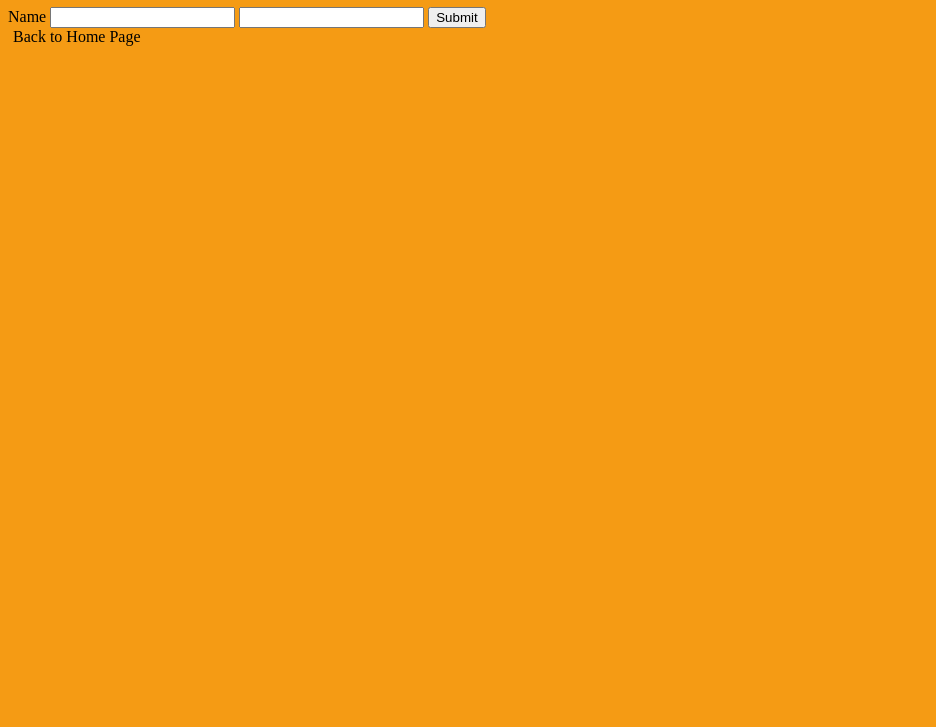
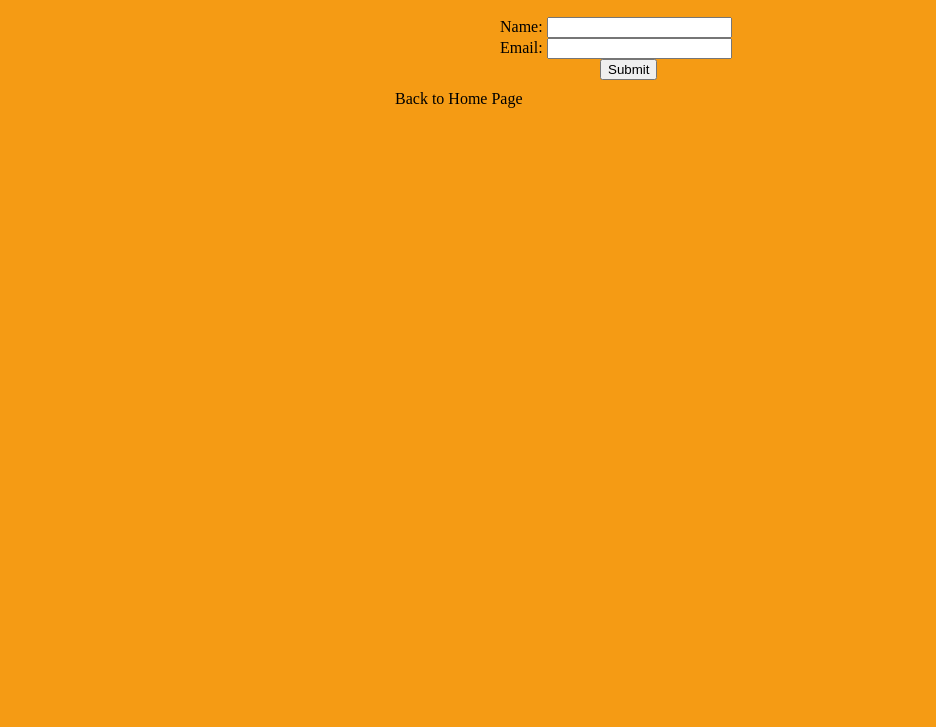
Before and after one commit to rajahwu/ball_01, a plain HTML site: page public/sign_up.html in a window 1280 px wide. Shown: the part 73-800 px from the top of the page, without its empty margins (0-936 px from the left). Drawn offline with Linux system fonts and the light colour scheme.

Commit message:
style form

```diff
--- a/public/main.css
+++ b/public/main.css
@@ -6,6 +6,9 @@
     width: 500px;
     margin: auto;
 
+}
+nav {
+    text-align: center;
 }
 
 a {
@@ -22,9 +25,6 @@
     text-align: center;
 }
 
-nav {
-    text-align: center;
-}
 
 .image {
     margin: auto;
@@ -35,3 +35,14 @@
     border: 1px solid #C27A10;
 
 }
+
+form {
+    margin-left: 100px;
+    padding: 10px;
+    gap: 5px;
+}
+
+.submit-btn {
+    margin-left: 100px;
+    text-align: center;
+}
--- a/public/sign_up.html
+++ b/public/sign_up.html
@@ -10,14 +10,18 @@
 </head>
 
 <body>
-    <div class="contaner">
+    <div class="container">
         <h1>Join the Bouncing Ball Community</h1>
         <form action="get">
-            <label for="name">Name</label>
-            <input type="text" name="name" id="name">
-            <label for="email"></label>
-            <input type="email" name="email" id="email">
-            <input type="submit" id="sign_up-btn">
+            <div>
+                <label for="name">Name: </label>
+                <input type="text" name="name" id="name">
+            </div>
+            <div>
+                <label for="email">Email: </label>
+                <input type="email" name="email" id="email">
+            </div>
+            <input class="submit-btn" type="submit" id="sign_up-btn">
         </form>
         <a href="../index.html">Back to Home Page</a>
     </div>
```
Also changed, not shown: index.html (+2 -2 lines).
